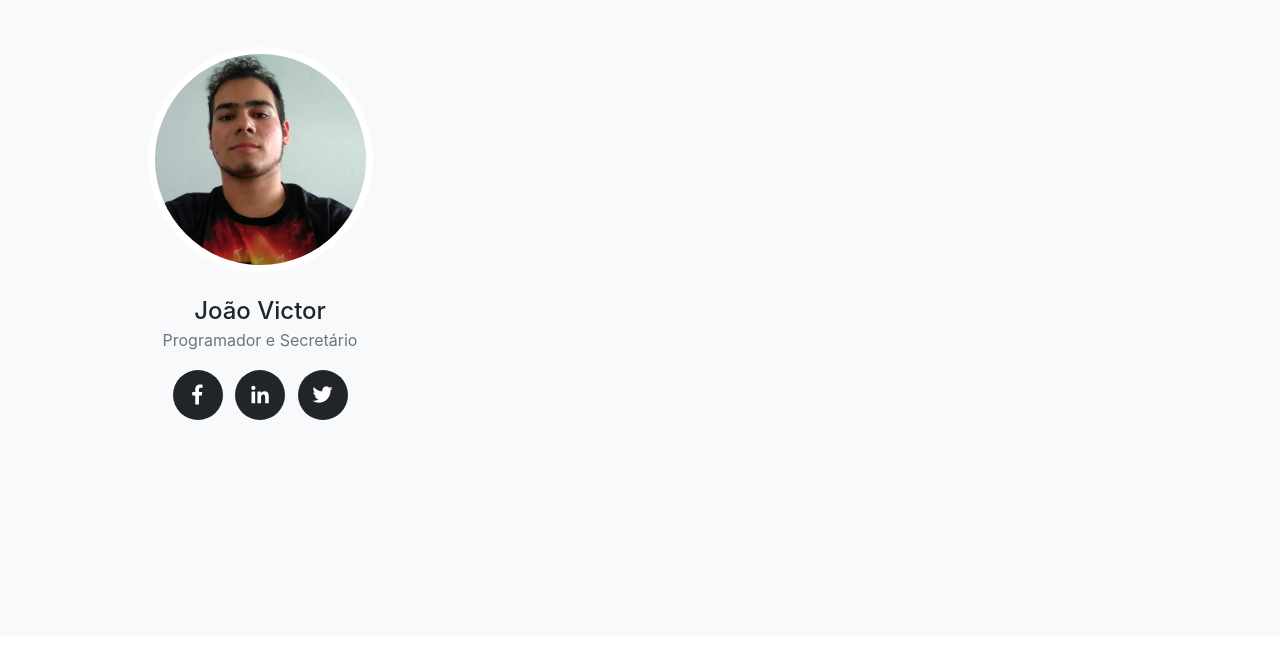
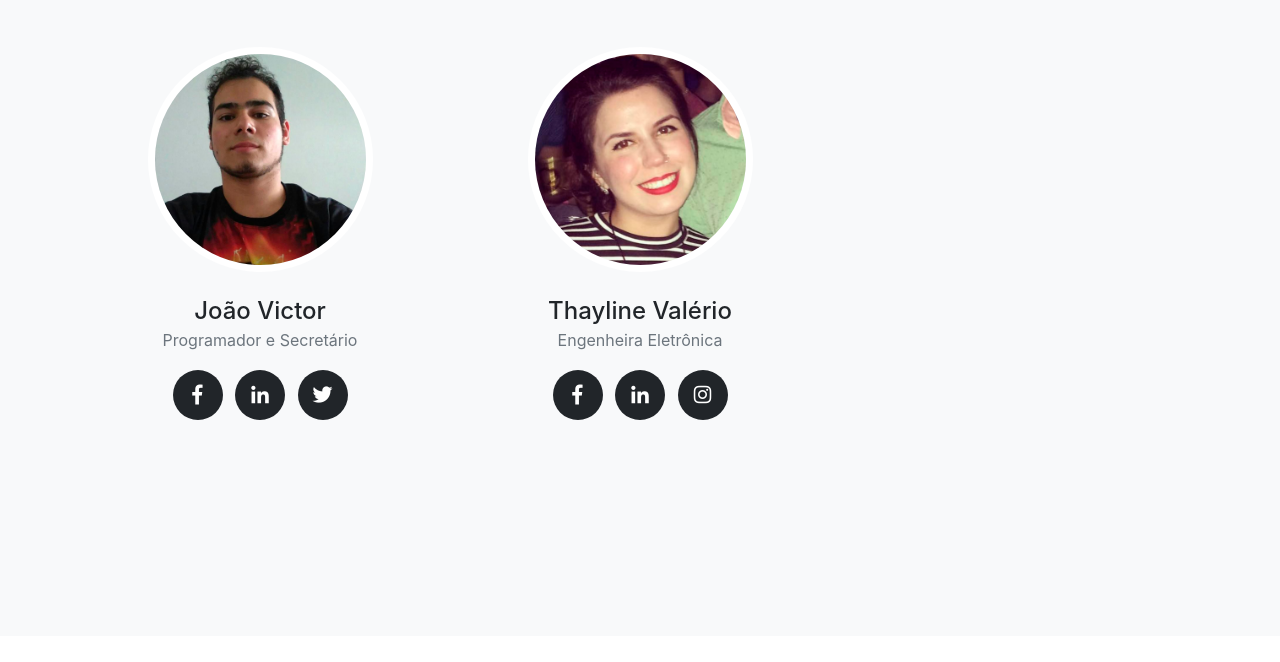
Before and after one commit to QuartelGeneralQG/quartelgeneralqg.github.io, a website with bundled scripts: page index.html in a window 1280 px wide. Shown: the part 4990-5652 px from the top of the page. Built offline with nearby package versions, Linux system fonts and the light colour scheme; files whose address does not match are found by name.

Commit message:
Update 1:
-Added team member "Tatá"

```diff
--- a/index.html
+++ b/index.html
@@ -596,7 +596,31 @@
             </div>
           </div>
 
-
+          <!-- Tata-->
+          <div class="col-sm-4">
+            <div class="team-member">
+              <img class="mx-auto rounded-circle" src="img\team\Thayline.png" alt="">
+              <h4>Thayline Valério</h4>
+              <p class="text-muted">Engenheira Eletrônica</p>
+              <ul class="list-inline social-buttons">
+                <li class="list-inline-item">
+                  <a href="https://www.facebook.com/thayline.valerio" target="_blank" >
+                    <i class="fab fa-facebook-f"></i>
+                  </a>
+                </li>
+                <li class="list-inline-item">
+                  <a href="https://www.linkedin.com/in/thayline-val%C3%A9rio-da-silva-877999ab/" target="_blank" >
+                    <i class="fab fa-linkedin-in" ></i>
+                  </a>
+                </li>
+                <li class="list-inline-item">
+                  <a href="https://www.instagram.com/pimentata" target="_blank" >
+                    <i class="fab fa-instagram"></i>
+                  </a>
+                </li>
+              </ul>
+            </div>
+          </div>
 
         </div>
 
```
Also changed, not shown: img/team/Thayline.png (added).
